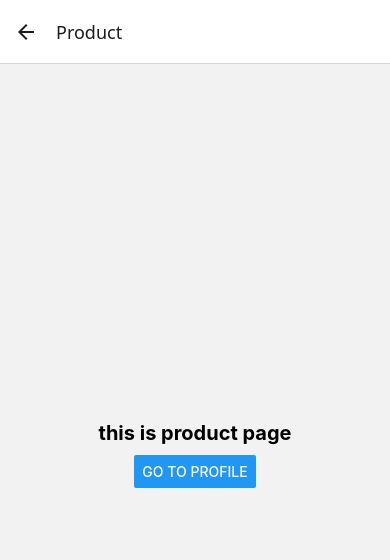
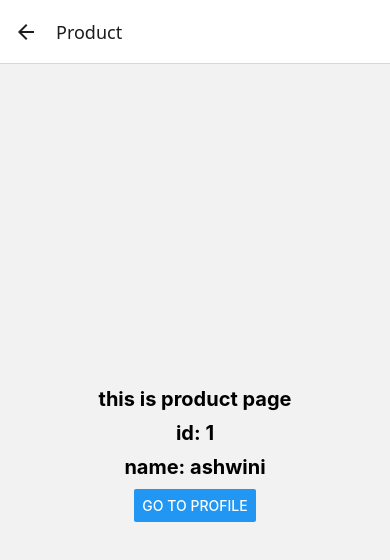
Before and after one commit to ashwini286/react-Native-Started, a React Native app: screen /Home in a window 390 px wide. Both pictures are taken after a click on the button "GO TO PRODUCT". Shown: the top 560 px of the page. Built offline with nearby package versions, Linux system fonts and the light colour scheme.

Commit message:
navigation is done

```diff
--- a/App.js
+++ b/App.js
@@ -11,9 +11,10 @@ const Stack = createNativeStackNavigator();
 
 const StackNavigator = () => {
   return (
-    <Stack.Navigator>
-      <Stack.Screen name="Home" component={Home} />
+    <Stack.Navigator initialRouteName="Home">
       <Stack.Screen name="Product" component={Product} />
+      <Stack.Screen name="Home" component={Home}
+      options={{title:"Home screen", headerStyle:{backgroundColor:"red"}}}  />
       <Stack.Screen name="Profile" component={Profile} />
       <Stack.Screen name="Search" component={Search} />
     </Stack.Navigator>
--- a/container/screen/home.js
+++ b/container/screen/home.js
@@ -16,7 +16,7 @@ const home = ({ navigation }) => {
       </Text>
       <Button
         title="Go to Product"
-        onPress={() => navigation.navigate("Product")}
+        onPress={() => navigation.navigate("Product", { id: 1, name: "ashwini" })}
       />
       <Button
         title="Go to Profile"
--- a/container/screen/product.js
+++ b/container/screen/product.js
@@ -1,6 +1,7 @@
 import React from "react";
 import { Text, View, Button } from "react-native";
-const product = ({ navigation }) => {
+const product = ({ navigation, route}) => {
+  const { id, name } = route.params;
   return (
     <View
       style={{
@@ -14,6 +15,8 @@ const product = ({ navigation }) => {
       <Text style={{ fontSize: 20, fontWeight: "bold" }}>
         this is product page
       </Text>
+      <Text style={{ fontSize: 20, fontWeight: "bold" }}>id: {id}</Text>
+      <Text style={{ fontSize: 20, fontWeight: "bold" }}>name: {name}</Text>
       <Button
         title="Go to Profile"
         onPress={() => navigation.navigate("Profile")}
```
